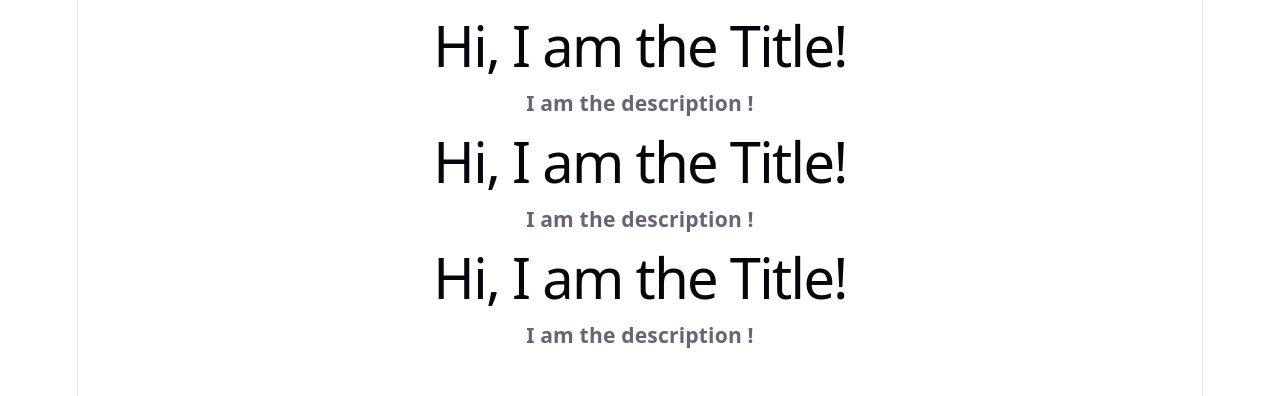
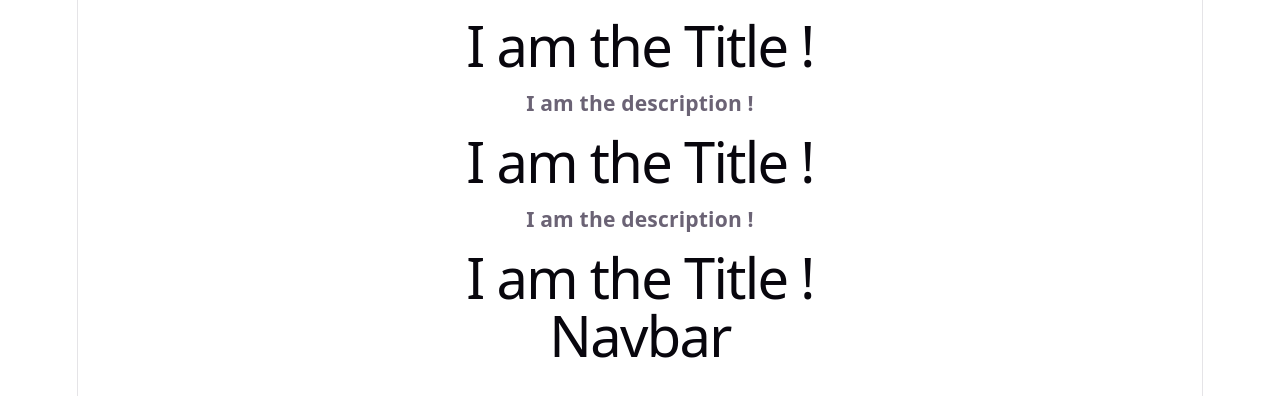
Before and after one commit to vivekkr-004/React-JS, a React (Vite) app in the folder React-JS/: page / in a window 1280 px wide. Shown: the top 396 px of the page. Built offline with nearby package versions, Linux system fonts and the light colour scheme.

Commit message:
Import-Export
component import export

```diff
--- a/React-JS/src/App.jsx
+++ b/React-JS/src/App.jsx
@@ -1,16 +1,13 @@
 
 import './App.css'
-// creating component
+// import Title from './Title'
+import {Title,Navbar} from "./Title.jsx" // named import
 
-function Title() {
-  return <h1>Hi, I am the Title!</h1>
-}
 
 function Description() {
   return <h3>I am the description !</h3>
 }
 
-// to render in app component we use either write this -> <Title></Title> or <Title/>
 function App() {
 
   return (
@@ -20,7 +17,7 @@ function App() {
     <Title/>
     <Description/>
     <Title/>
-    <Description/>
+    <Navbar></Navbar>
   </div>
   )
 
--- /dev/null
+++ b/React-JS/src/Title.jsx
@@ -0,0 +1,15 @@
+function Title() {
+    return <h1>I am the Title !</h1>;
+}
+
+// export default Title;
+
+// default export -> single value export
+// named export -> multiple value export
+
+// title component ke andar nav component
+function Navbar () {
+    return <h1>Navbar</h1>
+}
+
+export {Title ,Navbar}; // named export
```
